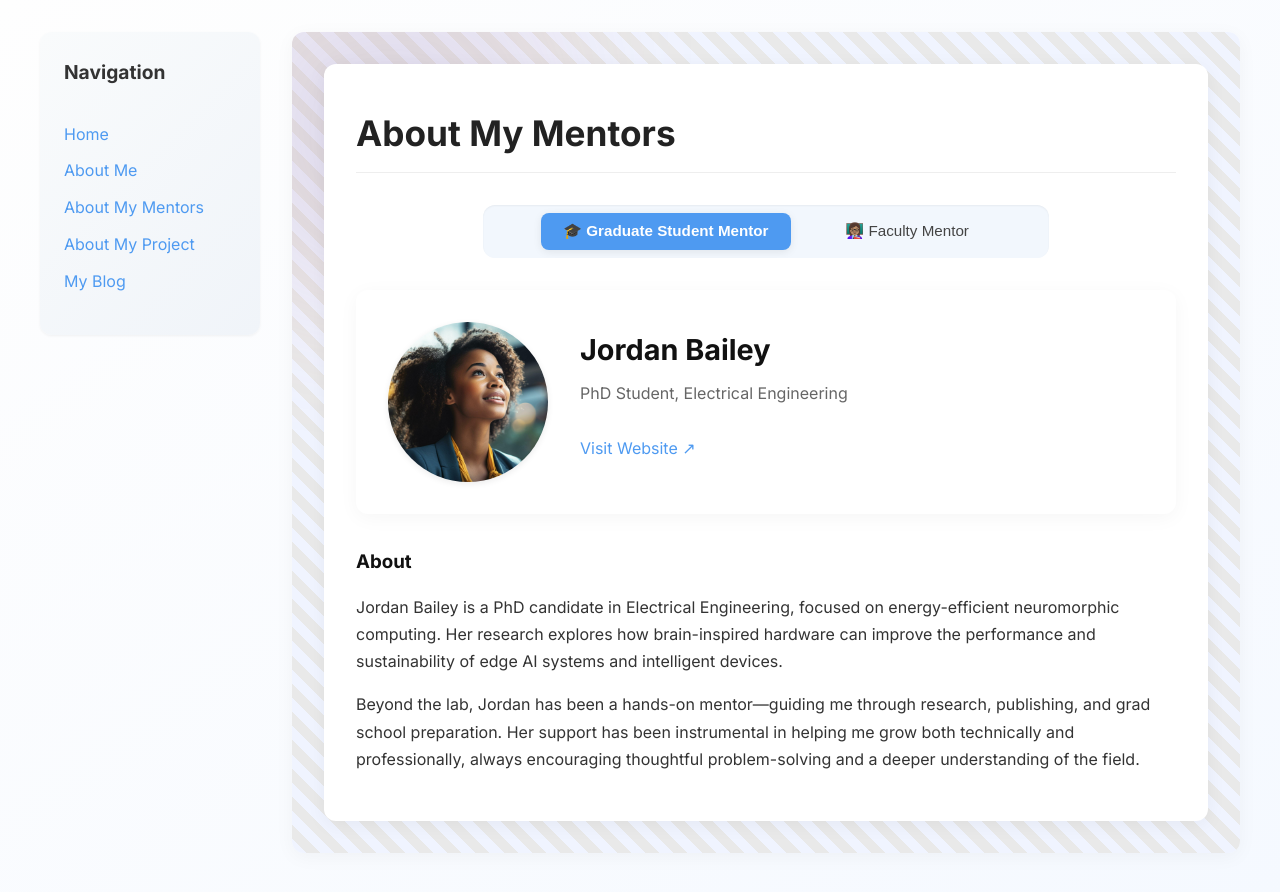
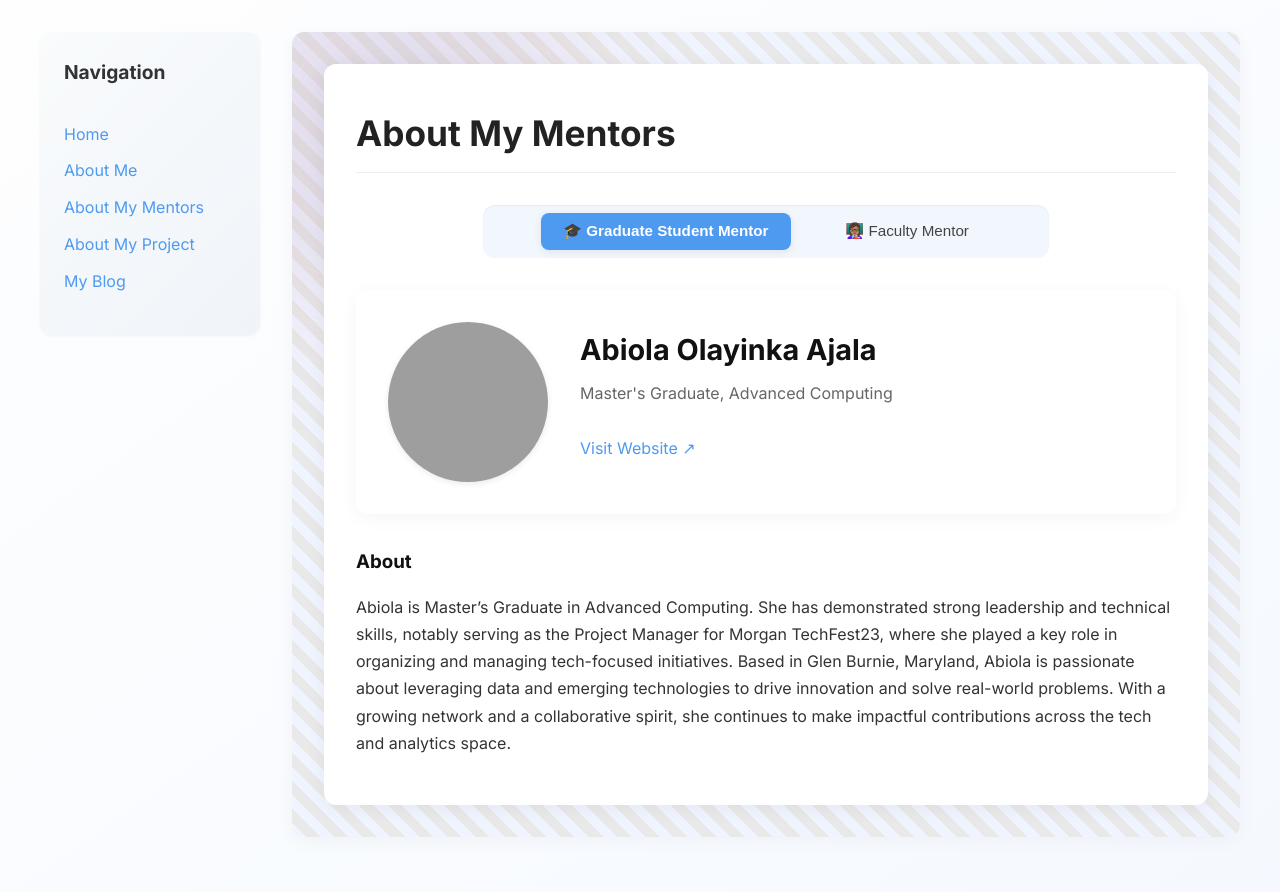
Before and after one commit to Mrsburke/Mrsburke.github.io, a Jekyll site: the page built from pages/about-my-mentor.md, in a window 1280 px wide. Shown: the top 892 px of the page. Built offline with Jekyll 4.4.1, drawn with Linux system fonts in a browser that asks for light colours; grey boxes are pictures that could not be loaded.

Commit message:
Update about-my-mentor.md

```diff
--- a/pages/about-my-mentor.md
+++ b/pages/about-my-mentor.md
@@ -4,23 +4,19 @@ title: About My Mentors
 permalink: /about-my-mentor.html
 
 graduate_mentor:
-  name: Jordan Bailey
-  title: PhD Student, Electrical Engineering
-  image: /assets/images/graduate-student-mentor.jpg
-  website: https://gradmentor.example.com
+  name: Abiola Olayinka Ajala
+  title: Master's Graduate, Advanced Computing
+  image: /assets/images/abiola.jpeg
+  website: https://www.linkedin.com/in/abiola-ajala-89a400272
   bio: |
-    Jordan Bailey is a PhD candidate in Electrical Engineering, focused on energy-efficient neuromorphic computing. Her research explores how brain-inspired hardware can improve the performance and sustainability of edge AI systems and intelligent devices.
-
-    Beyond the lab, Jordan has been a hands-on mentor—guiding me through research, publishing, and grad school preparation. Her support has been instrumental in helping me grow both technically and professionally, always encouraging thoughtful problem-solving and a deeper understanding of the field.
+    Abiola is Master's Graduate in Advanced Computing. She has demonstrated strong leadership and technical skills, notably serving as the Project Manager for Morgan TechFest23, where she played a key role in organizing and managing tech-focused initiatives. Based in Glen Burnie, Maryland, Abiola is passionate about leveraging data and emerging technologies to drive innovation and solve real-world problems. With a growing network and a collaborative spirit, she continues to make impactful contributions across the tech and analytics space.
 
 faculty_mentor:
-  name: Dr. Elijah Freeman
-  title: Professor Emeritus, Tuskegee University
-  image: /assets/images/faculty-mentor.jpg
-  website: https://facultymentor.example.com
+  name: Dr. Kofi Nyarko
+  title: Professor Kofi, Morgan State University
+  image: /assets/images/kofi.jpeg
+  website: https://www.morgan.edu/electrical-and-computer-engineering/faculty-and-staff/dr-kofi-nyarko
   bio: |
-    Dr. Elijah Freeman is a pioneering figure in the field of neural engineering and robotics. With over four decades of experience in academia and research, his work has focused on developing accessible brain-computer interface systems and exploring how robotics can enhance human capability.
-
-    A passionate advocate for diversity in STEM, Dr. Freeman has mentored dozens of underrepresented students and continues to inspire the next generation of researchers and technologists through his leadership and legacy.
+    Dr. Kofi Nyarko is a Professor in the Department of Electrical and Computer Engineering at Morgan State University. He also serves as Director of the Data Engineering and Predictive Analytics (DEPA) Research Lab. Under his direction, DEPA has acquired and conducted research from the Department of Defense, Department of Energy, Army Research Laboratory, NASA, Department of Homeland Security and Purdue University’s Visual Analytics for Command, Control, and Interoperability Environments (VACCINE), a DHS Center of Excellence. Dr. Nyarko’s expertise lies in automating complex systems through computer vision and machine learning as well as scientific/engineering simulation & visualization, predictive visual analytics, complex computer algorithm development, and computer network security. In 2020, he was a recipient of the US Black Engineer HBCU STEM Innovation Award for contributions to innovation that furthered economic development and entrepreneurship at Morgan State University.
 
 ---
```
